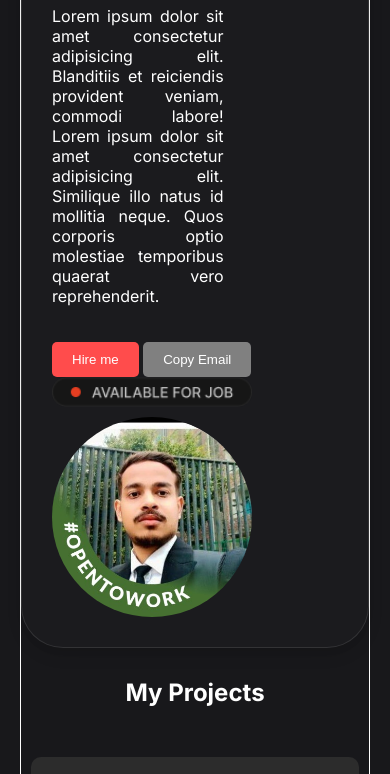
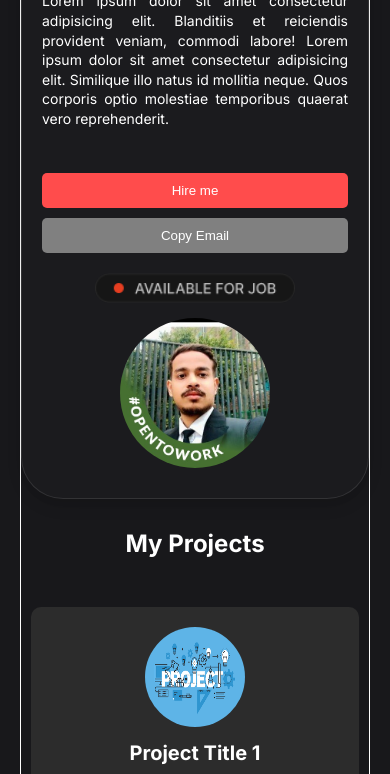
Before and after one commit to Ankit-Jaipuriar/Portfolio-website, a plain HTML site: page index.html in a window 390 px wide. Shown: the part 317-1091 px from the top of the page. Drawn offline with Linux system fonts and the light colour scheme.

Commit message:
intial-production

```diff
--- a/styles.css
+++ b/styles.css
@@ -149,14 +149,55 @@ body {
 }
 
 /* Media query for smaller screens (phone size) */
+/* Media query for smaller screens (phone size, max width 500px) */
+/* Media query for smaller screens (phone size, max width 500px) */
 @media (max-width: 500px) {
     .container .profile-card {
         grid-template-columns: 1fr; /* Single column layout */
         grid-template-areas:
         "intro"
         "pic"; /* Stack intro and pic vertically */
+        padding: 20px; /* Adjust padding to save space */
+        height: auto; /* Let the height adjust based on content */
+    }
+
+    .container .profile p {
+        width: 100%; /* Full width of container */
+        font-size: 14px; /* Smaller text size for better readability */
+        line-height: 1.4; /* Adjust line spacing */
+    }
+
+    .container .profile-card .status {
+        align-self: flex-start;
+        margin-top: 20px;
+        text-align: center; /* Center text and buttons */
+        display: flex;
+        flex-direction: column;
+        align-items: center; /* Center horizontally */
+        justify-content: center; /* Center vertically */
+    }
+
+    .container .profile-card .status #pic {
+        width: 150px; /* Reduce size of profile picture */
+        height: 150px;
+        border-radius: 75px; /* Ensure it stays circular */
+        margin-bottom: 10px;
+    }
+
+    .container .profile-card .status #avail {
+        height: 30px; /* Maintain same height */
+        margin-bottom: 15px;
+    }
+
+    .container .profile-card .profile #hire,
+    .container .profile-card .profile #copy {
+        width: 100%; /* Full width buttons */
+        padding: 10px; /* Adjust button padding */
+        margin-top: 10px; /* Add spacing between buttons */
     }
 }
+
+
 
 .container .project-title{
     grid-area: project-title;
```
